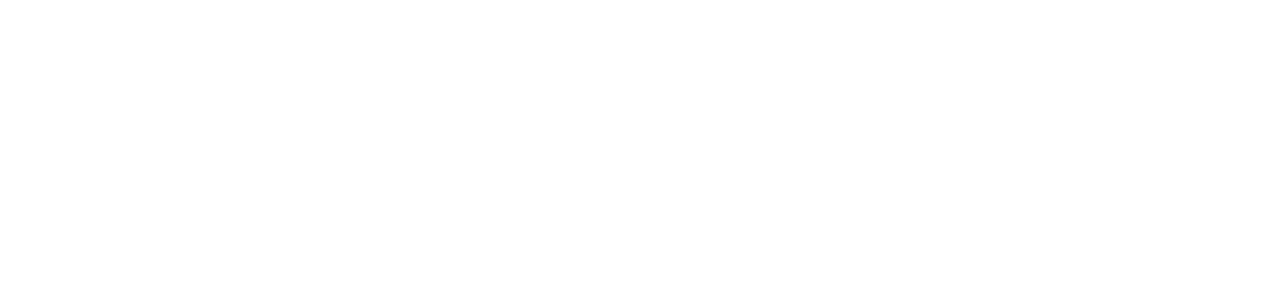
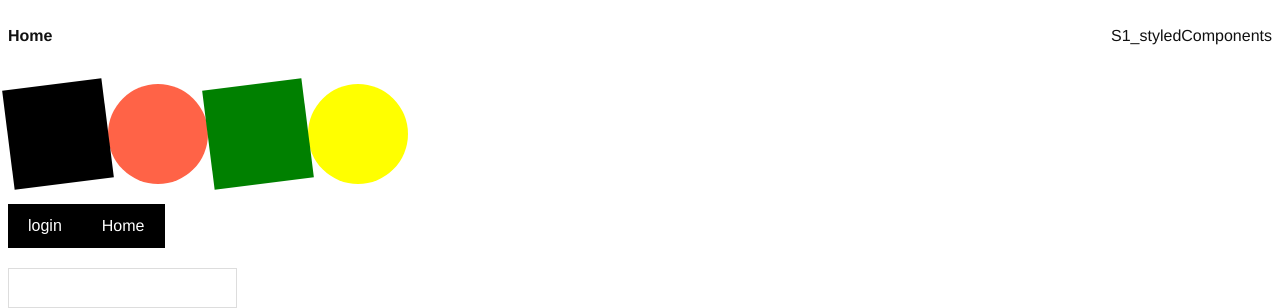
Before and after one commit to kimgunho/TIL_React, a React (Create React App) app: page /styledComponents in a window 1280 px wide. Shown: the top 308 px of the page. Built offline with nearby package versions, Linux system fonts and the light colour scheme.

Commit message:
Feat : styled components part update

```diff
--- a/package.json
+++ b/package.json
@@ -8,6 +8,7 @@
     "@testing-library/user-event": "^13.5.0",
     "react": "^18.0.0",
     "react-dom": "^18.0.0",
+    "react-router-dom": "^6.2.2",
     "react-scripts": "5.0.0",
     "styled-components": "^5.3.5",
     "web-vitals": "^2.1.4"
--- a/src/App.js
+++ b/src/App.js
@@ -1,5 +1,48 @@
+import { Routes, Route, Link } from "react-router-dom";
+import styled from "styled-components";
+
+import GlobalStyle from "./GlobalStyles";
+
+import Home from "./sections/Home";
+import StyledComponents from "./sections/StyledComponents";
+
+const Header = styled.header`
+  width: 100%;
+  padding: 1rem 0;
+  display: flex;
+  justify-content: space-between;
+  align-items: center;
+`;
+
+const Nav = styled.ul`
+  display: flex;
+  justify-content: center;
+  align-items: center;
+`;
+
 function App() {
-  return <div className="App"></div>;
+  return (
+    <>
+      <GlobalStyle />
+      <div className="App">
+        <Header>
+          <h1>
+            <Link to="/">Home</Link>
+          </h1>
+          <Nav>
+            <li>
+              <Link to="/styledComponents">S1_styledComponents</Link>
+            </li>
+          </Nav>
+        </Header>
+
+        <Routes>
+          <Route path="/" element={<Home />} />
+          <Route path="/styledComponents" element={<StyledComponents />} />
+        </Routes>
+      </div>
+    </>
+  );
 }
 
 export default App;
--- /dev/null
+++ b/src/GlobalStyles.js
@@ -0,0 +1,34 @@
+import { createGlobalStyle } from "styled-components";
+
+const GlobalStyle = createGlobalStyle`
+  *, *::before, *::after {
+    box-sizing: border-box;
+  }
+
+  body {
+    font-family: "Helvetica", "Arial", sans-serif;
+    line-height: 1.5;
+    font-size:16px;
+  }
+
+  ul{
+      padding:0;
+      margin:0;
+      list-style:none;
+  }
+  p,h1,h2,h3,h4,h5,h6{
+      margin:0;
+      color:#111;
+      font-size:1rem;
+  }
+  a{
+      color:#111;
+      text-decoration:none;
+      font-size:1rem;
+  }
+  input, button{
+    font-size:1rem;
+  }
+`;
+
+export default GlobalStyle;
--- a/src/index.js
+++ b/src/index.js
@@ -1,16 +1,10 @@
-import React from "react";
-import ReactDOM from "react-dom";
 import App from "./App";
-import reportWebVitals from "./reportWebVitals";
+import { BrowserRouter } from "react-router-dom";
+import { createRoot } from "react-dom/client";
 
-ReactDOM.render(
-  <React.StrictMode>
+const root = createRoot(document.getElementById("root"));
+root.render(
+  <BrowserRouter>
     <App />
-  </React.StrictMode>,
-  document.getElementById("root")
+  </BrowserRouter>
 );
-
-// If you want to start measuring performance in your app, pass a function
-// to log results (for example: reportWebVitals(console.log))
-// or send to an analytics endpoint. Learn more: https://bit.ly/CRA-vitals
-reportWebVitals();
--- /dev/null
+++ b/src/sections/Home.js
@@ -0,0 +1,5 @@
+const Main = () => {
+  return <div>Home</div>;
+};
+
+export default Main;
--- /dev/null
+++ b/src/sections/StyledComponents.js
@@ -0,0 +1,77 @@
+import { useState } from "react";
+import { Link } from "react-router-dom";
+import styled, { keyframes } from "styled-components";
+
+const Container = styled.div`
+  display: flex;
+  margin: 20px 0;
+`;
+
+const rotateAnimation = keyframes`
+    0%{
+        transform:rotate(0deg);
+    }
+    100%{
+        transform:rotate(360deg);
+    }
+`;
+
+const Box = styled.div`
+  width: 100px;
+  height: 100px;
+  background-color: ${({ bgColor }) => bgColor};
+  animation: ${rotateAnimation} 1s linear infinite;
+`;
+
+const Circle = styled(Box)`
+  border-radius: 50%;
+  animation: none;
+`;
+
+const Btn = styled.button`
+  padding: 10px 20px;
+  background-color: ${({ bgColor }) => bgColor};
+  color: #fff;
+  display: flex;
+  align-items: center;
+  justify-content: center;
+  border: 0;
+  cursor: pointer;
+`;
+
+const TextInput = styled.input.attrs({ required: true, type: "text" })`
+  background-color: #fff;
+  border: 1px solid #ddd;
+  font-size: 1rem;
+  padding: 10px;
+  box-sizing: border-box;
+`;
+
+const Main = () => {
+  const [x, setX] = useState(false);
+  return (
+    <>
+      <Container>
+        <Box bgColor="black" />
+        <Circle bgColor="tomato" />
+        <Box bgColor="green" />
+        <Circle bgColor="yellow" />
+      </Container>
+
+      <Container>
+        <Btn onClick={() => setX(!x)} bgColor={x ? "red" : "black"}>
+          login
+        </Btn>
+        <Btn to="/" as={Link} bgColor={"black"}>
+          Home
+        </Btn>
+      </Container>
+
+      <Container as="form">
+        <TextInput />
+      </Container>
+    </>
+  );
+};
+
+export default Main;
```
Also changed, not shown: 2 other files (tests, documents, lock files or other folders).
